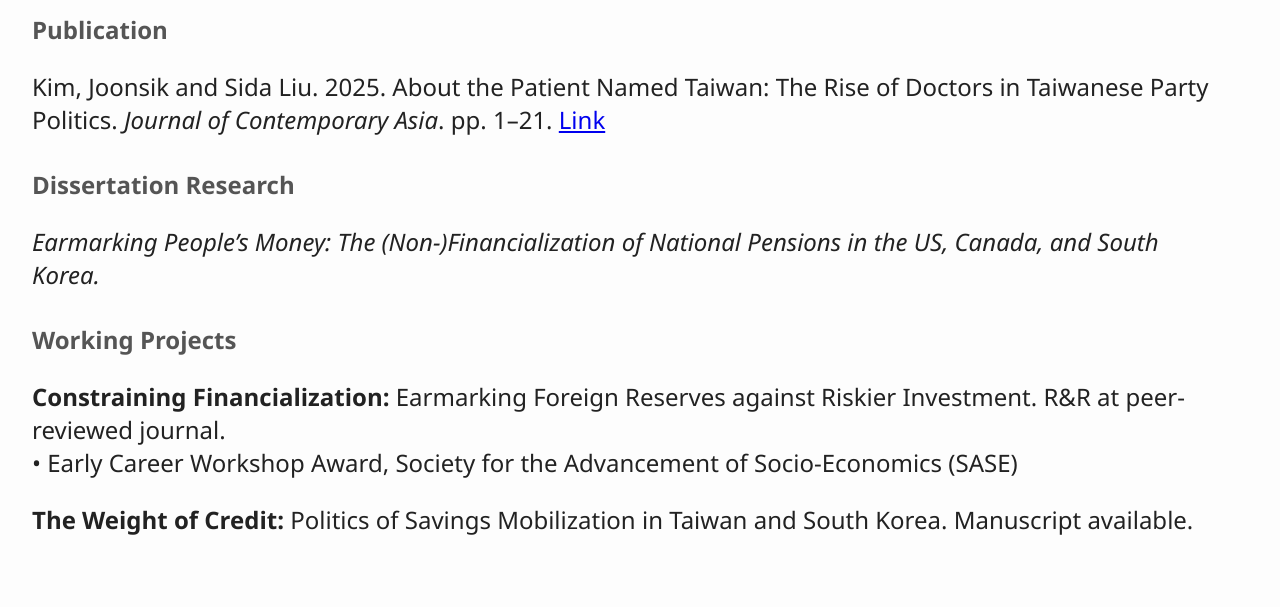
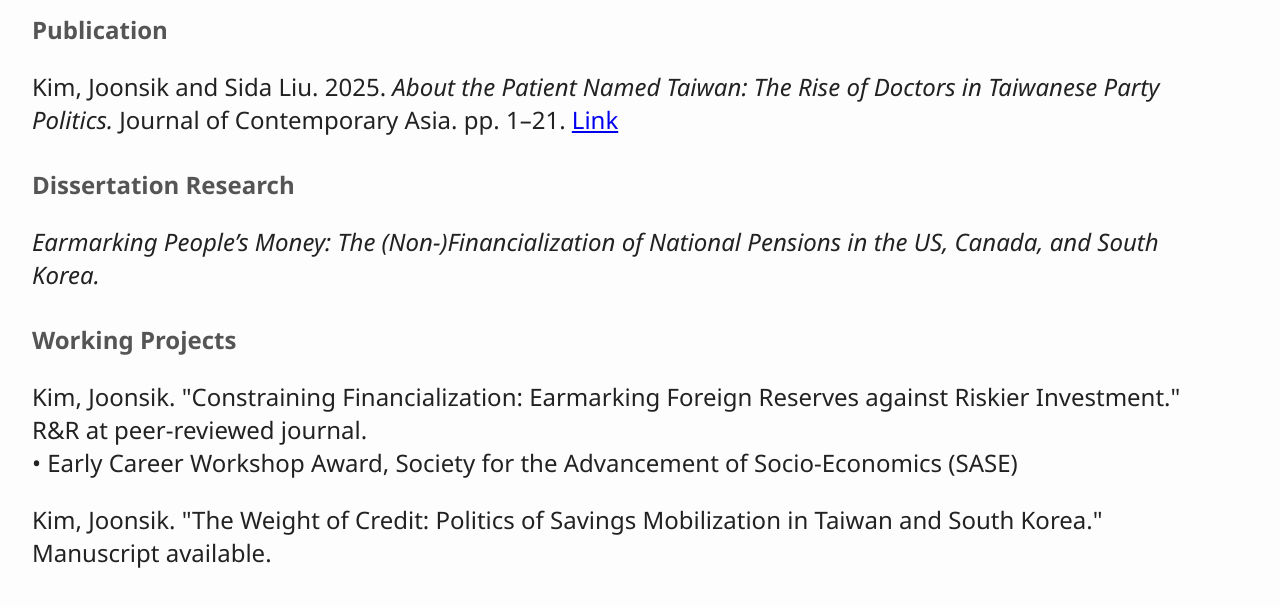
Before and after one commit to rubychk/joonsikkim.github.io, a plain HTML site: page research.html in a window 1280 px wide. Shown: the part 213-820 px from the top of the page. Drawn offline with Linux system fonts and the light colour scheme.

Commit message:
Update research.html

```diff
--- a/research.html
+++ b/research.html
@@ -1,4 +1,3 @@
-
 <!DOCTYPE html>
 <html lang="en">
 <head>
@@ -9,7 +8,7 @@
 </head>
 <body>
 <header>
-    <div><b>Joonsik(Joon) Kim</b></div>
+    <div><strong>Joonsik(Joon) Kim</strong></div>
     <nav>
         <a href="index.html">Home</a>
         <a href="research.html">Research</a>
@@ -17,23 +16,36 @@
         <a href="contact.html">Contact</a>
     </nav>
 </header>
+
 <div class="container">
+    <div class="text">
+        <h1>Research</h1>
 
-<div class="text">
-    <h1>Research</h1>
-    <h2>Publication</h2>
-    <p>Kim, Joonsik and Sida Liu. 2025. About the Patient Named Taiwan: The Rise of Doctors in Taiwanese Party Politics. <i>Journal of Contemporary Asia</i>. pp. 1–21. <a href="https://doi.org/10.1080/00472336.2025.2488904">Link</a></p>
+        <h2>Publication</h2>
+        <p>
+            Kim, Joonsik and Sida Liu. 2025.
+            <i>About the Patient Named Taiwan: The Rise of Doctors in Taiwanese Party Politics.</i>
+            Journal of Contemporary Asia. pp. 1–21.
+            <a href="https://doi.org/10.1080/00472336.2025.2488904">Link</a>
+        </p>
 
-    <h2>Dissertation Research</h2>
-    <p><i>Earmarking People’s Money: The (Non-)Financialization of National Pensions in the US, Canada, and South Korea.</i></p>
+        <h2>Dissertation Research</h2>
+        <p>
+            <i>Earmarking People’s Money: The (Non-)Financialization of National Pensions in the US, Canada, and South Korea.</i>
+        </p>
 
-    <h2>Working Projects</h2>
-    <p><b>Constraining Financialization:</b> Earmarking Foreign Reserves against Riskier Investment. R&R at peer-reviewed journal.<br>
-    • Early Career Workshop Award, Society for the Advancement of Socio-Economics (SASE)</p>
+        <h2>Working Projects</h2>
+        <p>
+            Kim, Joonsik. "Constraining Financialization: Earmarking Foreign Reserves against Riskier Investment."
+            R&R at peer-reviewed journal.<br>
+            • Early Career Workshop Award, Society for the Advancement of Socio-Economics (SASE)
+        </p>
 
-    <p><b>The Weight of Credit:</b> Politics of Savings Mobilization in Taiwan and South Korea. Manuscript available.</p>
-</div>
-
+        <p>
+            Kim, Joonsik. "The Weight of Credit: Politics of Savings Mobilization in Taiwan and South Korea."
+            Manuscript available.
+        </p>
+    </div>
 </div>
 </body>
 </html>
```
